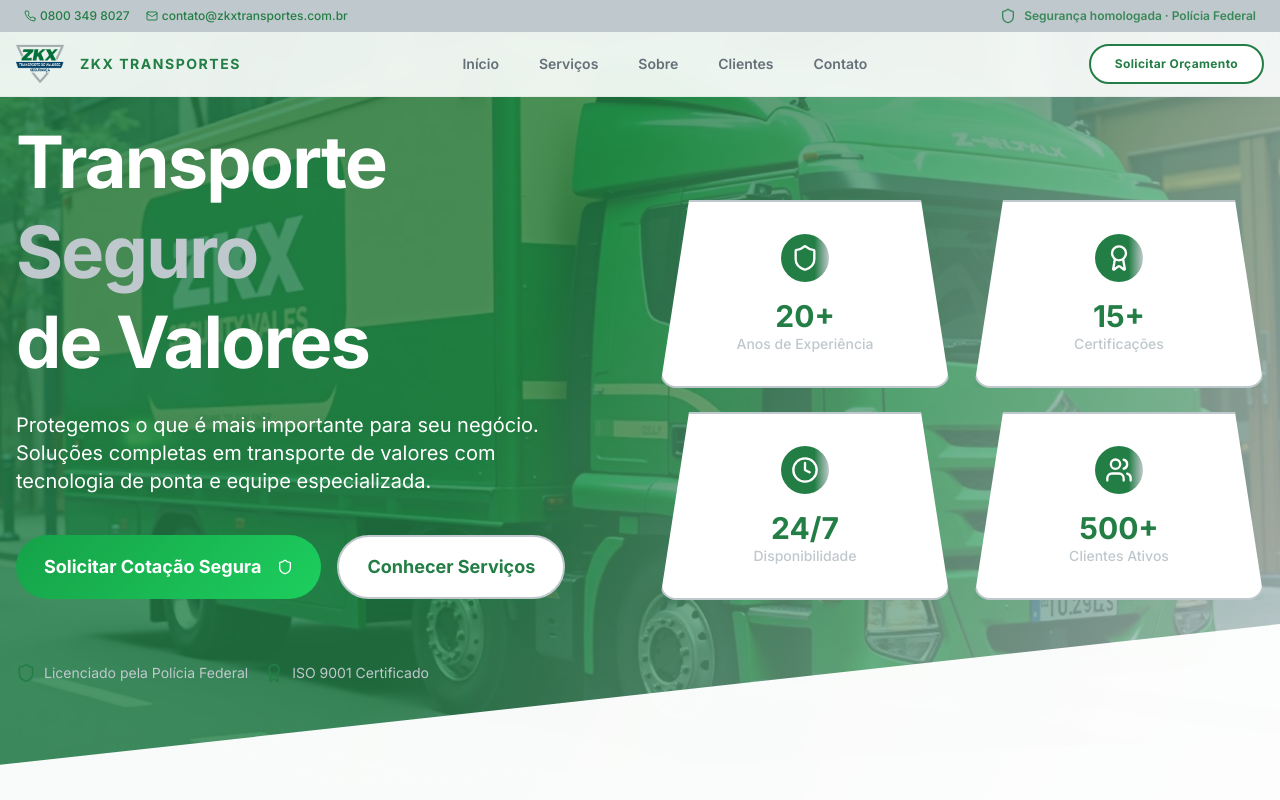
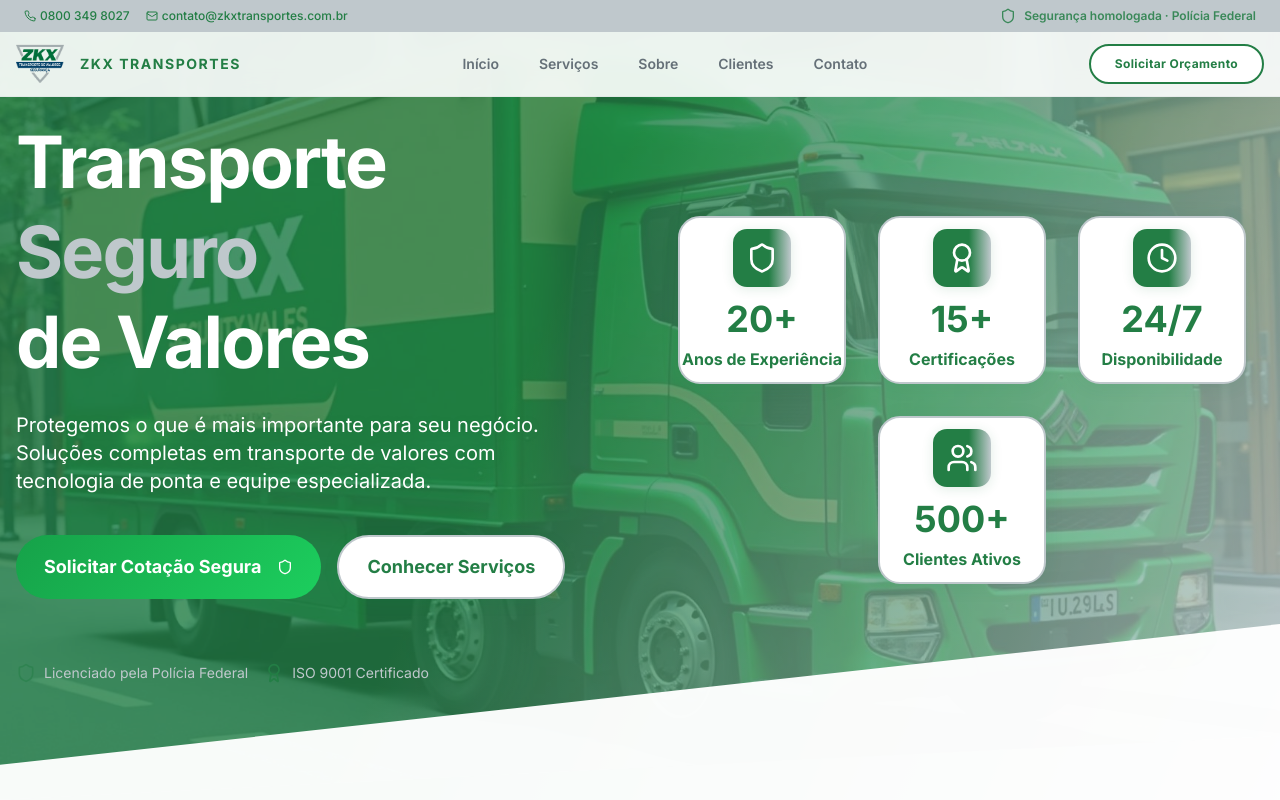
Before and after one commit to Grupo-zkx/secure-shine-boost, a React (Vite) app: page / in a window 1280 px wide. Shown: the top 800 px of the page. Built offline with nearby package versions, Linux system fonts and the light colour scheme.

Commit message:
fix: cards na hero section

```diff
--- a/src/components/HeroSection.tsx
+++ b/src/components/HeroSection.tsx
@@ -1,8 +1,8 @@
 import { Button } from "@/components/ui/button"
 import { Shield, Award, Clock, Users } from "lucide-react"
+import { motion } from "framer-motion"
 import heroImage from "@/assets/hero-zkx-green.jpg"
 
-// Paleta principal
 const VERDE = "#237E45"
 const PRATA = "#BFC8CC"
 const BRANCO = "#FFFFFF"
@@ -14,8 +14,24 @@ const stats = [
   { icon: Users, label: "Clientes Ativos", value: "500+" },
 ]
 
-const HeroSection = () => {
-  return (
+const cardVariants = {
+  hidden: { opacity: 0, y: 48, scale: 0.95 },
+  visible: (i: number) => ({
+    opacity: 1,
+    y: 0,
+    scale: 1,
+    transition: {
+      delay: 0.22 + i * 0.14,
+      duration: 0.7,
+      type: "spring",
+      stiffness: 90,
+    },
+  }),
+  hover: { scale: 1.055, boxShadow: `0 10px 34px ${VERDE}22` },
+  tap: { scale: 0.97 },
+}
+
+const HeroSection = () => (
   <section
     id="home"
     className="relative min-h-screen flex items-center overflow-hidden"
@@ -23,9 +39,8 @@ const HeroSection = () => {
       background: `linear-gradient(115deg, ${VERDE} 42%, ${PRATA} 100%)`,
     }}
   >
-      {/* Fundo com geometria (SVG poligonal ou clip-path) e textura leve */}
+    {/* Fundo */}
     <div className="absolute inset-0 z-0">
-        {/* Imagem de fundo segmentada: geométrica, sem poluir texto */}
       <img
         src={heroImage}
         alt="Transporte seguro de valores"
@@ -36,18 +51,13 @@ const HeroSection = () => {
           clipPath: "polygon(0 0, 100% 0, 100% 92%, 0 100%)",
         }}
       />
-        {/* Sombra/área geométrica sobrepondo o rodapé da seção (exemplo: ângulo embaixo) */}
       <svg
         className="absolute bottom-0 left-0 w-full h-32 lg:h-44"
         viewBox="0 0 100 10"
         preserveAspectRatio="none"
         style={{ display: "block" }}
       >
-          <polygon
-            fill={BRANCO}
-            points="0,8 100,0 100,10 0,10"
-            opacity="0.97"
-          />
+        <polygon fill={BRANCO} points="0,8 100,0 100,10 0,10" opacity="0.97" />
       </svg>
     </div>
 
@@ -74,27 +84,27 @@ const HeroSection = () => {
               ponta e equipe especializada.
             </p>
           </div>
-
           <div className="flex flex-col sm:flex-row gap-4 mt-3">
             <Button
               size="xl"
-                className="bg-[#237E45] text-white text-lg font-bold px-7 py-4 rounded-full shadow-none hover:brightness-110 transition"
+              className="bg-[#237E45] text-white text-lg font-bold px-7 py-4 rounded-full shadow-none hover:scale-105 hover:shadow-xl active:scale-100 transition-all duration-150 flex items-center group"
+              tabIndex={0}
             >
-                Solicitar Cotação Segura <Shield className="ml-2 w-5 h-5" />
+              Solicitar Cotação Segura
+              <Shield className="ml-2 w-5 h-5 group-hover:animate-bounce-small" />
             </Button>
             <Button
               variant="outline"
               size="xl"
-                className="border-2 border-[#BFC8CC] text-[#237E45] font-bold px-7 py-4 rounded-full hover:bg-[#237E45]/10 transition"
+              className="border-2 border-[#BFC8CC] text-[#237E45] font-bold px-7 py-4 rounded-full hover:bg-[#237E45]/10 hover:scale-105 active:scale-100 transition-all duration-150"
             >
               Conhecer Serviços
             </Button>
           </div>
-
           {/* Indicadores de confiança */}
           <div className="flex flex-wrap items-center gap-4 pt-6">
             <div className="flex items-center gap-2">
-                <Shield className="w-5 h-5 text-[#237E45]" />
+              <Shield className="w-5 h-5 text-[#237E45] animate-pulse" />
               <span className="text-xs sm:text-sm text-[#BFC8CC]">
                 Licenciado pela Polícia Federal
               </span>
@@ -107,56 +117,74 @@ const HeroSection = () => {
             </div>
           </div>
         </div>
-          {/* Direita: stats geométricos */}
-          <div className="grid grid-cols-2 gap-6">
-            {stats.map((stat, index) => {
+        {/* Direita: stats - QUADRADOS maiores, texto verde */}
+        <div className="flex flex-wrap gap-8 justify-center items-center">
+          {stats.map((stat, i) => {
             const Icon = stat.icon
             return (
-                <div
+              <motion.div
                 key={stat.label}
-                  className="rounded-2xl px-6 py-8 flex flex-col items-center justify-center text-center border-2"
+                custom={i}
+                initial="hidden"
+                animate="visible"
+                whileHover="hover"
+                whileTap="tap"
+                variants={cardVariants}
+                className="flex flex-col items-center justify-center text-center cursor-pointer"
                 style={{
-                    borderColor: PRATA,
+                  width: 168,
+                  height: 168,
                   background: BRANCO,
-                    boxShadow: "0 4px 24px 0 rgba(35,126,69,0.10)",
-                    clipPath: "polygon(10% 0, 90% 0, 100% 100%, 0 100%)", // levemente 'slanted'
-                    transition: "box-shadow 0.22s, transform 0.22s",
-                  }}
-                  onMouseOver={(e) => {
-                    e.currentTarget.style.boxShadow = `0 8px 28px 0 ${VERDE}22`
-                    e.currentTarget.style.transform =
-                      "translateY(-4px) scale(1.04)"
-                  }}
-                  onMouseOut={(e) => {
-                    e.currentTarget.style.boxShadow =
-                      "0 4px 24px 0 rgba(35,126,69,0.10)"
-                    e.currentTarget.style.transform = "none"
+                  borderRadius: 22,
+                  border: `2.5px solid ${PRATA}`,
+                  boxShadow: "0 2px 18px 0 rgba(35,126,69,0.11)",
+                  transition: "border 0.17s, box-shadow 0.17s, transform 0.17s",
                 }}
               >
                 <div
-                    className="flex items-center justify-center rounded-full mb-4"
+                  className="flex items-center justify-center mb-3"
                   style={{
-                      background: `linear-gradient(90deg, ${VERDE} 70%, ${PRATA} 100%)`,
-                      width: 48,
-                      height: 48,
+                    background: `linear-gradient(90deg, ${VERDE} 62%, ${PRATA} 100%)`,
+                    borderRadius: 14,
+                    width: 58,
+                    height: 58,
+                    boxShadow: `0 2px 12px 0 ${VERDE}24`,
                   }}
                 >
-                    <Icon className="w-7 h-7 text-white" />
+                  <Icon className="w-8 h-8 text-white" />
                 </div>
-                  <div className="text-2xl lg:text-3xl font-bold text-[#237E45]">
+                <div
+                  className="text-4xl font-extrabold"
+                  style={{ color: VERDE }}
+                >
                   {stat.value}
                 </div>
-                  <div className="text-sm text-[#BFC8CC] font-medium">
+                <div
+                  className="text-base font-bold mt-2"
+                  style={{ color: VERDE }}
+                >
                   {stat.label}
                 </div>
-                </div>
+              </motion.div>
             )
           })}
         </div>
       </div>
     </div>
+    <style>{`
+      @keyframes bounce-small {
+        0% { transform: translateY(0);}
+        20% { transform: translateY(-7px);}
+        40% { transform: translateY(0);}
+        60% { transform: translateY(-4px);}
+        80% { transform: translateY(0);}
+        100% { transform: none;}
+      }
+      .group-hover\\:animate-bounce-small:hover {
+        animation: bounce-small 0.65s;
+      }
+    `}</style>
   </section>
 )
-}
 
 export default HeroSection
```
Lines whose indentation alone changed are shown as unchanged.
